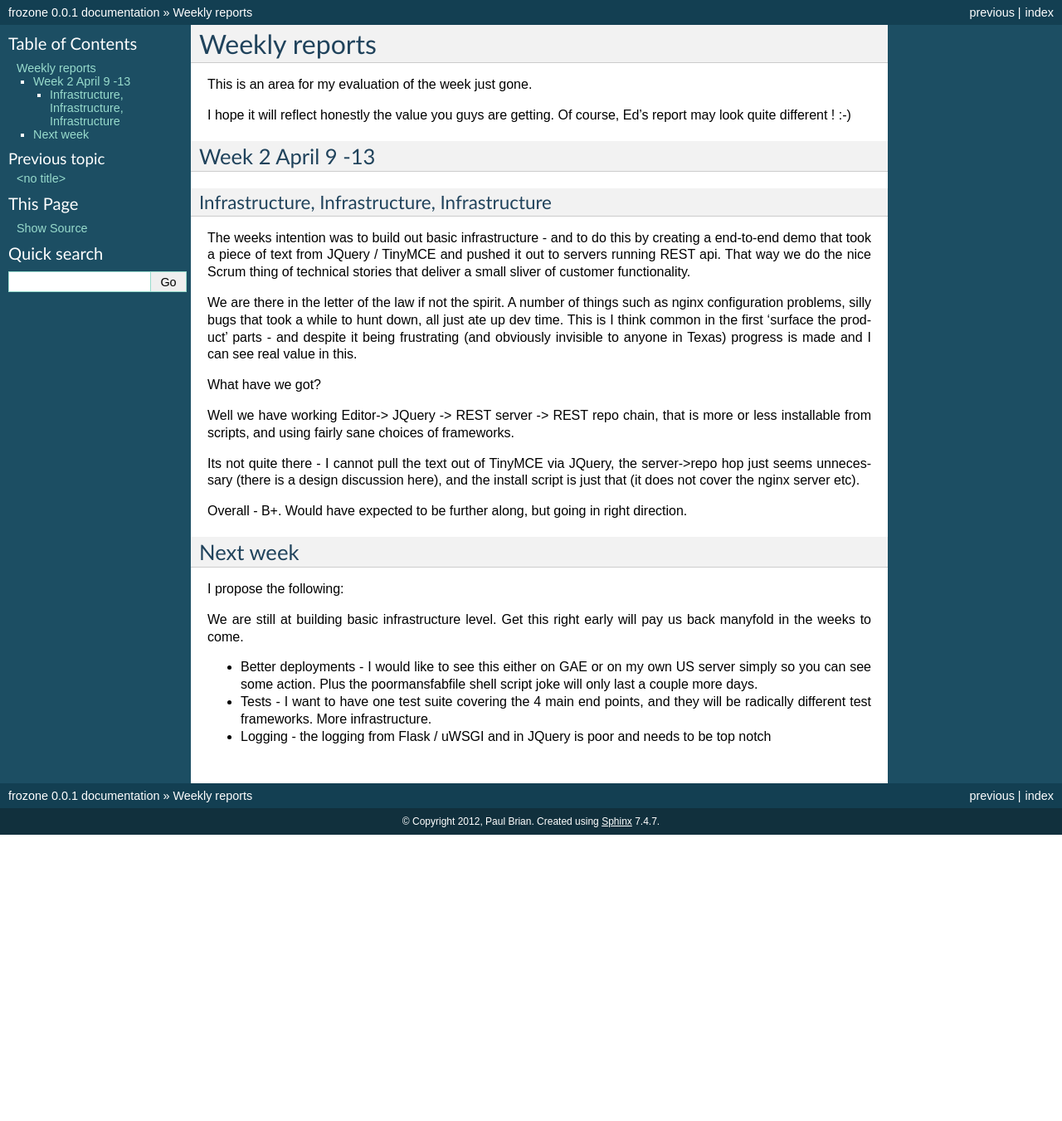
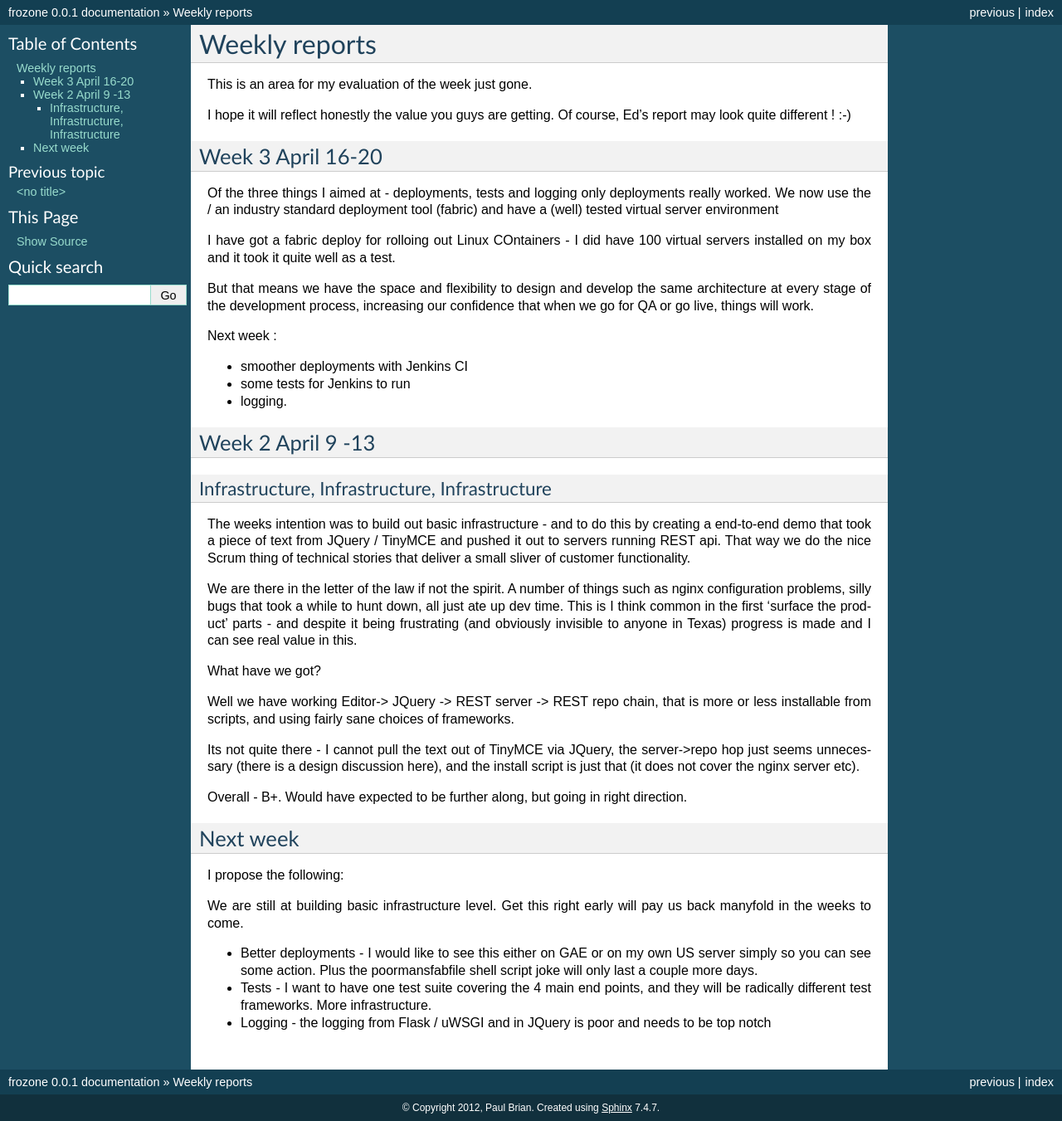
Before and after one commit to zniper/rhaptos2.repo, a Sphinx documentation site: the page built from docs/weeklyreports.rst, in a window 1280 px wide. Shown: the whole page at 83% size. Built offline with Sphinx 7.4.7, drawn with Linux system fonts in a browser that asks for light colours; before the commit the page ends 1006 px from its top, so only the background shows below that.

Commit message:
weekly report

```diff
--- a/docs/weeklyreports.rst
+++ b/docs/weeklyreports.rst
@@ -4,6 +4,32 @@ Weekly reports
 This is an area for my evaluation of the week just gone.
 
 I hope it will reflect honestly the value you guys are getting.  Of course, Ed's report may look quite different ! :-)
+
+
+Week 3 April 16-20
+------------------
+
+Of the three things I aimed at - deployments, tests and logging only
+deployments really worked.  We now use the / an industry standard
+deployment tool (fabric) and have a (well) tested virtual server
+environment
+
+I have got a fabric deploy for rolloing out Linux COntainers - I did
+have 100 virtual servers installed on my box and it took it quite well
+as a test.
+
+But that means we have the space and flexibility to design and develop
+the same architecture at every stage of the development process,
+increasing our confidence that when we go for QA or go live, things
+will work.
+
+
+Next week :
+
+* smoother deployments with Jenkins CI
+* some tests for Jenkins to run
+* logging.
+
 
 Week 2 April 9 -13
 ------------------
```
